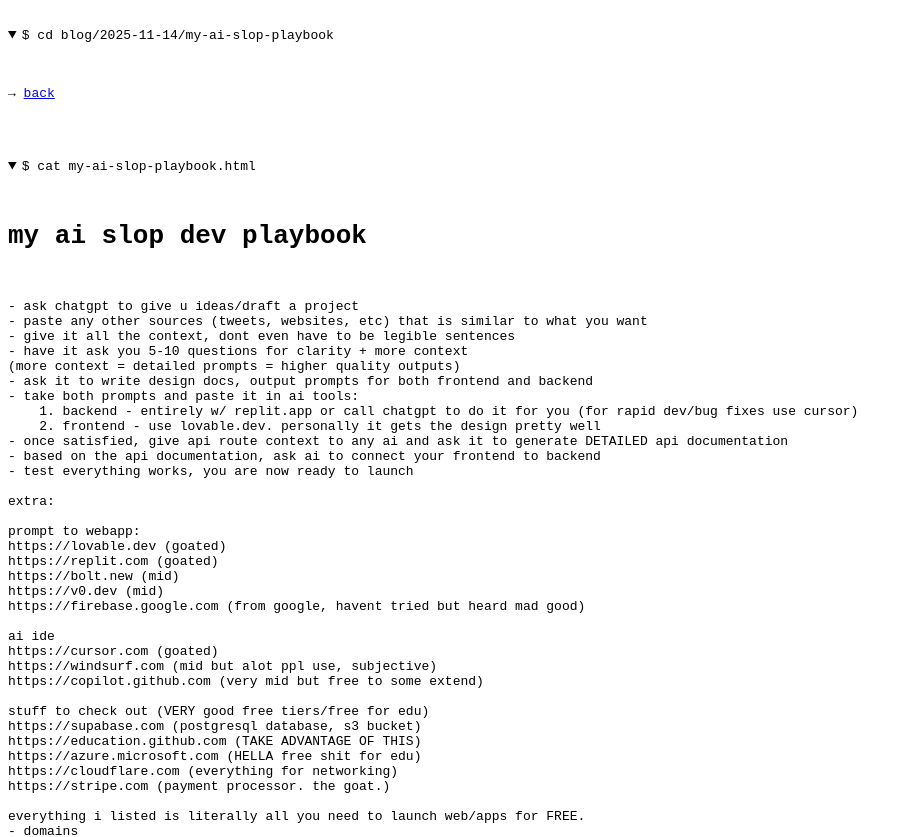
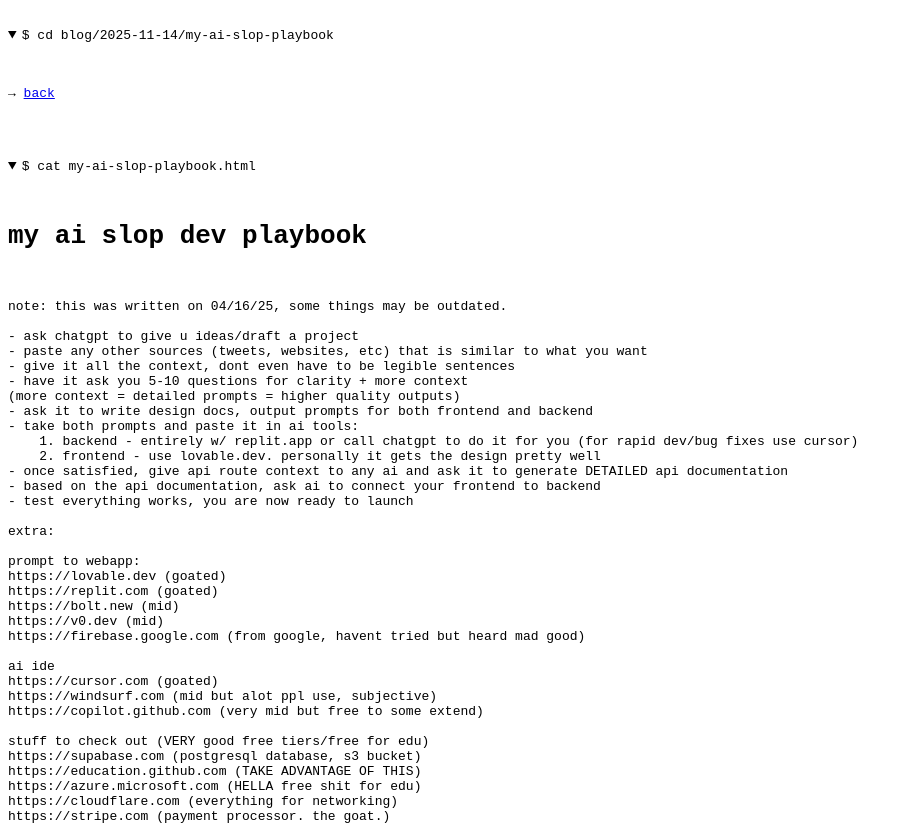
Before and after one commit to dragonhuntr/dragonhuntr.github.io, a plain HTML site: page blog/2025-11-14/my-ai-slop-playbook.html in a window 1280 px wide. Shown: the top 837 px of the page, without its empty margins (0-912 px from the left). Drawn offline with Linux system fonts and the light colour scheme.

Commit message:
add note

```diff
--- a/blog/2025-11-14/my-ai-slop-playbook.html
+++ b/blog/2025-11-14/my-ai-slop-playbook.html
@@ -20,6 +20,8 @@
 <summary>$ cat my-ai-slop-playbook.html</summary>
 <listing>
 <h1>my ai slop dev playbook</h1>
+
+note: this was written on 04/16/25, some things may be outdated.
 
 - ask chatgpt to give u ideas/draft a project
 - paste any other sources (tweets, websites, etc) that is similar to what you want
```
